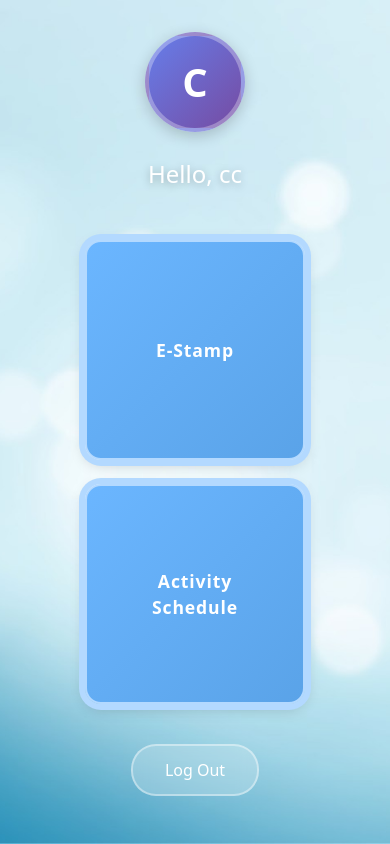
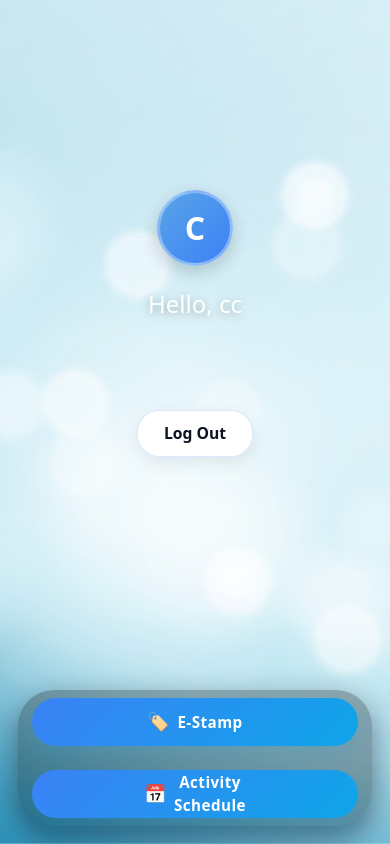
Before and after one commit to BB-wq787/Recruitment, a Flask app: page /welcome in a window 390 px wide. Run offline with Flask 3, Linux system fonts and the light colour scheme; a user stored in the database is signed in.

Commit message:
update welcome

```diff
--- a/templates/welcome.html
+++ b/templates/welcome.html
@@ -21,21 +21,23 @@
             align-items: center;
             justify-content: center;
             min-height: 80vh;
+            position: relative;
         }
         .user-avatar {
-            width: 120px;
-            height: 120px;
+            width: 88px;
+            height: 88px;
             border-radius: 50%;
-            background: linear-gradient(135deg, #667eea 0%, #764ba2 100%);
+            /* 與 action-box 色系協調：使用較清爽的藍色漸層 */
+            background: linear-gradient(135deg, #5AA3E8 0%, #3B82F6 100%);
             display: flex;
             align-items: center;
             justify-content: center;
             color: white;
-            font-size: 3rem;
-            font-weight: bold;
-            margin-bottom: 1.5rem;
-            box-shadow: 0 4px 15px rgba(0, 0, 0, 0.2);
-            border: 4px solid rgba(255, 255, 255, 0.3);
+            font-size: 2.2rem;
+            font-weight: 700;
+            margin-bottom: 1.25rem;
+            box-shadow: 0 6px 18px rgba(0, 0, 0, 0.18);
+            border: 3px solid rgba(255, 255, 255, 0.35);
         }
         .welcome-text {
             color: white;
@@ -53,74 +55,103 @@
             flex-wrap: wrap;
         }
         .action-box {
-            flex: 1;
-            min-width: 150px;
-            max-width: 200px;
-            aspect-ratio: 1;
-            border-radius: 16px;
-            display: flex;
+            display: inline-flex;
             align-items: center;
             justify-content: center;
+            gap: 8px;
+            height: 48px;
+            min-width: 140px;
+            padding: 0 14px;
+            border-radius: 28px;
             cursor: pointer;
             text-decoration: none;
-            transition: transform 0.3s ease, box-shadow 0.3s ease;
-            /* 外圈浅蓝 */
-            border: 2px solid #B3D9FF;
-            /* 内圈浅蓝 */
-            background: linear-gradient(135deg, #6BB6FF 0%, #5AA3E8 100%);
-            box-shadow:
-                0 0 0 6px #B3D9FF,
-                0 4px 15px rgba(0, 0, 0, 0.2);
+            transition: transform 0.22s ease, box-shadow 0.22s ease;
+            /* 更飽和的漸層（方案 B） */
+            background: linear-gradient(135deg, #3B82F6 0%, #0EA5E9 100%);
+            color: #fff;
+            border: none;
+            box-shadow: 0 8px 20px rgba(14, 165, 233, 0.18);
         }
         .action-box:hover {
             transform: translateY(-5px);
             box-shadow:
-                0 0 0 6px #B3D9FF,
-                0 8px 25px rgba(0, 0, 0, 0.3);
+                0 8px 26px rgba(14, 165, 233, 0.22),
+                0 10px 30px rgba(0,0,0,0.18);
         }
         .action-box-text {
             color: white;
-            font-size: 1.1rem;
+            font-size: 0.95rem;
             font-weight: 600;
             text-align: center;
-            letter-spacing: 0.05em;
+            letter-spacing: 0.03em;
+        }
+        .action-icon {
+            display: inline-flex;
+            align-items: center;
+            justify-content: center;
+            font-size: 1.12rem;
+            line-height: 1;
         }
         .logout-btn {
             margin-top: 2.5rem;
-            padding: 0.75rem 2rem;
-            background: rgba(255, 255, 255, 0.2);
-            border: 2px solid rgba(255, 255, 255, 0.4);
-            border-radius: 25px;
-            color: white;
-            font-size: 1rem;
-            font-weight: 500;
+            padding: 0.65rem 1.6rem;
+            /* 淺色反白：白色近不透明背景 + 品牌藍色描邊，深色文字 */
+            background: rgba(255, 255, 255, 0.98);
+            color: #0b1220;
+            border: 1.5px solid rgba(59,130,246,0.18);
+            border-radius: 22px;
+            font-size: 0.98rem;
+            font-weight: 600;
             text-decoration: none;
-            transition: all 0.3s ease;
-            backdrop-filter: blur(10px);
+            transition: all 0.18s ease;
+            box-shadow: 0 6px 18px rgba(2,6,23,0.08);
+            position: relative;
+            z-index: 70; /* 確保在 mobile 固定底部 pill bar 之上 */
         }
         .logout-btn:hover {
-            background: rgba(255, 255, 255, 0.3);
-            border-color: rgba(255, 255, 255, 0.6);
-            color: white;
             transform: translateY(-2px);
-            box-shadow: 0 4px 12px rgba(0, 0, 0, 0.2);
+            box-shadow: 0 10px 24px rgba(2,6,23,0.12);
+            background: rgba(255,255,255,1);
+            border-color: rgba(59,130,246,0.26);
         }
         @media (max-width: 768px) {
             .action-boxes {
-                flex-direction: column;
+                /* mobile: bottom fixed pill bar */
+                position: fixed;
+                bottom: 18px;
+                left: 50%;
+                transform: translateX(-50%);
+                width: calc(100% - 36px);
+                max-width: 420px;
+                padding: 8px;
+                justify-content: space-between;
                 align-items: center;
+                background: rgba(0,0,0,0.28);
+                border-radius: 36px;
+                box-shadow: 0 12px 30px rgba(2,6,23,0.45);
+                z-index: 60;
             }
             .action-box {
-                width: 100%;
-                max-width: 220px;
+                flex: 1 1 48%;
+                margin: 0 6px;
+                min-width: 0;
+                height: 48px;
+                padding: 0 12px;
+                border-radius: 28px;
             }
             .welcome-text {
                 font-size: 1.5rem;
             }
             .user-avatar {
-                width: 100px;
-                height: 100px;
-                font-size: 2.5rem;
+                width: 76px;
+                height: 76px;
+                font-size: 2rem;
+            }
+            /* mobile: keep logout as normal button below content (no top-left override) */
+            .logout-btn {
+                /* 在有固定底部 action bar 時，增加底部空間以避免被遮蓋 */
+                margin-bottom: 92px;
+                z-index: 72;
             }
         }
     </style>
@@ -138,11 +169,13 @@
     </div>
 
     <!-- 两个可点击框框 -->
-    <div class="action-boxes">
-        <a href="{{ url_for('estamp') }}" class="action-box">
+    <div class="action-boxes" role="navigation" aria-label="Primary actions">
+        <a href="{{ url_for('estamp') }}" class="action-box" aria-label="E-Stamp">
+            <span class="action-icon">🏷️</span>
             <div class="action-box-text">E-Stamp</div>
         </a>
-        <a href="#" class="action-box">
+        <a href="#" class="action-box" aria-label="Activity Schedule">
+            <span class="action-icon">📅</span>
             <div class="action-box-text">Activity<br>Schedule</div>
         </a>
     </div>
```
Also changed, not shown: templates/estamp.html (+8 -8 lines), users.db.
